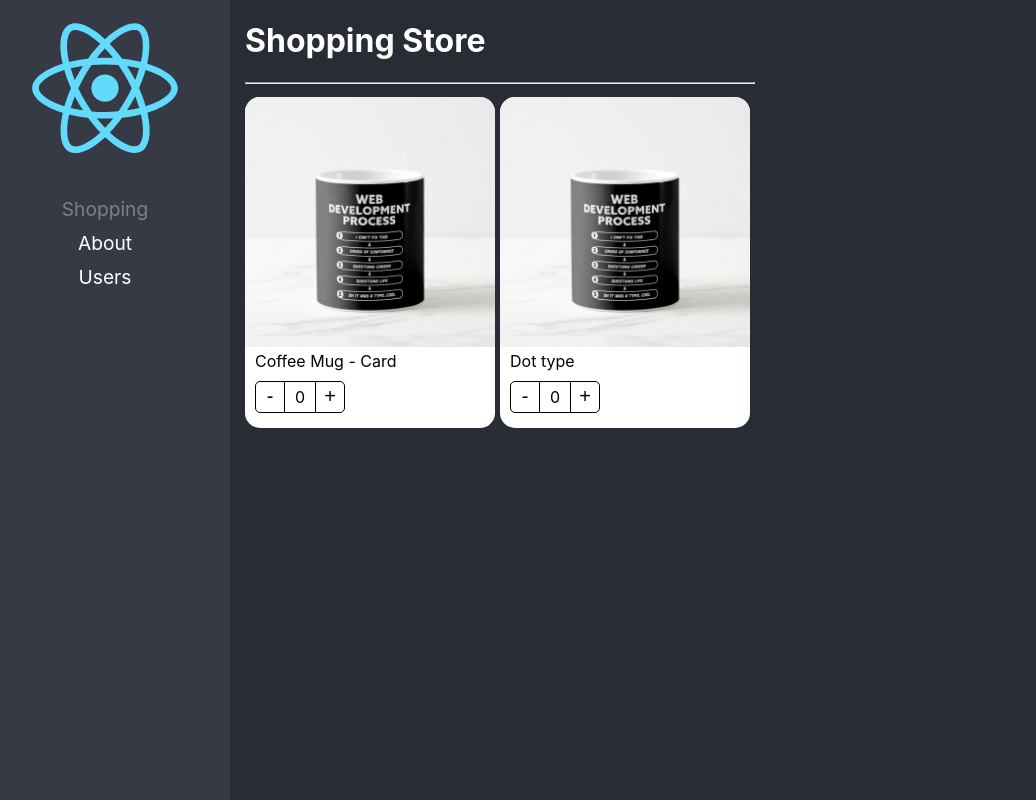
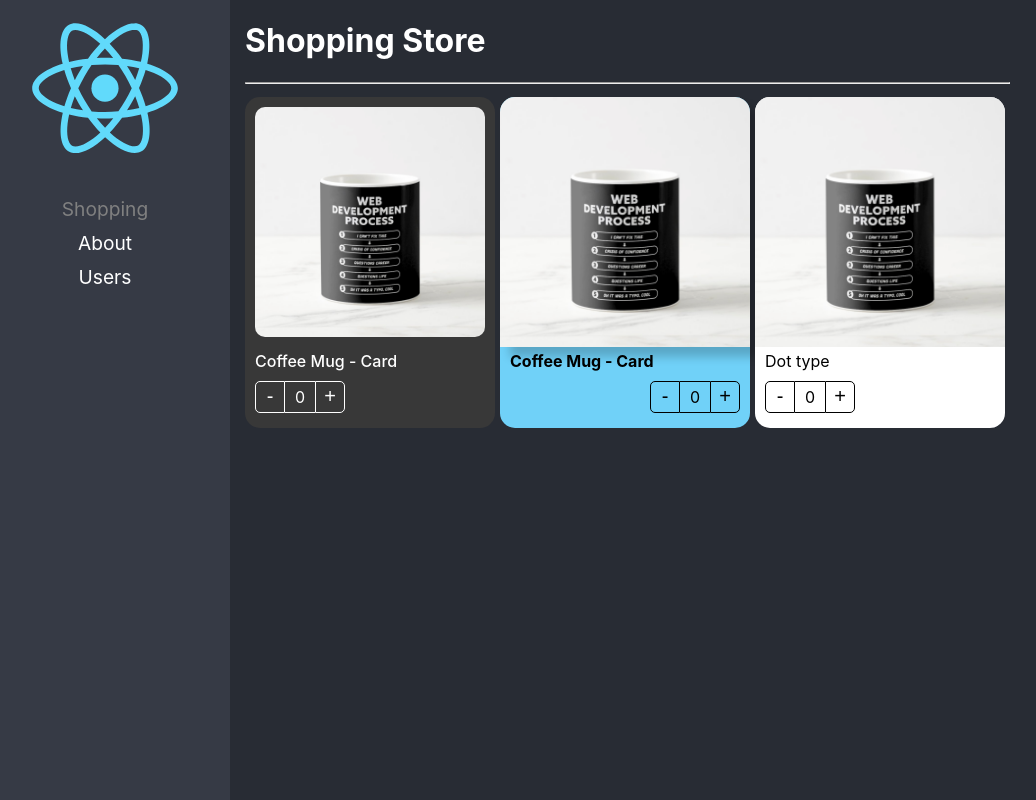
Before and after one commit to Ferch2109/react-pro, a React (Create React App) app in the folder 02-react-app/: page /home in a window 1280 px wide. Shown: the whole page, without its empty margins (20-1056 px from the left). Built offline with nearby package versions, Linux system fonts and the light colour scheme.

Commit message:
L6: Patrones de componentes - Extensible Styles

```diff
--- a/02-react-app/src/02-components-patterns/components/ProductButtons.tsx
+++ b/02-react-app/src/02-components-patterns/components/ProductButtons.tsx
@@ -1,13 +1,23 @@
-import { useContext } from "react";
-import { ProductContext } from "./ProductCard";
-import styles from '../styles/styles.module.css'
+import { CSSProperties, useContext } from 'react';
+import { ProductContext } from './ProductCard';
+import styles from '../styles/styles.module.css';
 
+export interface Props {
+	className?: string;
+	style?: CSSProperties;
+}
 
-export const ProductButtons = () => {
+export const ProductButtons = ({
+	className,
+	style
+}: Props) => {
 	const { counter, increaseBy } = useContext(ProductContext);
 
 	return (
-		<div className={styles.buttonsContainer}>
+		<div
+			className={`${styles.buttonsContainer} ${className}`}
+			style={style}
+		>
 			<button
 				className={styles.buttonMinus}
 				onClick={() => increaseBy(-1)}
@@ -22,5 +32,5 @@ export const ProductButtons = () => {
 				+
 			</button>
 		</div>
-	)
-}
+	);
+};
--- a/02-react-app/src/02-components-patterns/components/ProductCard.tsx
+++ b/02-react-app/src/02-components-patterns/components/ProductCard.tsx
@@ -1,27 +1,38 @@
-import React, { createContext } from 'react'
-import { useProduct } from '../hooks/useProduct'
-import { ProductContextProps, ProductCardProps } from '../interfaces/product.interface';
-import styles from '../styles/styles.module.css'
+import React, { CSSProperties, ReactElement, createContext } from 'react';
+import { useProduct } from '../hooks/useProduct';
+import { Product, ProductContextProps } from '../interfaces/product.interface';
+import styles from '../styles/styles.module.css';
 
 export const ProductContext = createContext({} as ProductContextProps);
 const { Provider } = ProductContext;
 
+export interface Props {
+	product: Product;
+	children?: ReactElement | ReactElement[];
+	className?: string;
+	style?: CSSProperties;
+}
+
 export const ProductCard = ({
 	children,
 	product,
-}: ProductCardProps) => {
-    const { counter, increaseBy } = useProduct();
+	className,
+	style
+}: Props) => {
+	const { counter, increaseBy } = useProduct();
 
-    return (
-		<Provider value={{
-			product,
-			counter,
-			increaseBy
-		}}>
-			<div className={styles.productCard}>
-				{ children }
-
-			</div>
+	return (
+		<Provider
+			value={{
+				product,
+				counter,
+				increaseBy,
+			}}
+		>
+			<div
+				className={`${styles.productCard} ${className}`}
+				style={style}
+			>{children}</div>
 		</Provider>
-  )
-}
+	);
+};
--- a/02-react-app/src/02-components-patterns/components/ProductImage.tsx
+++ b/02-react-app/src/02-components-patterns/components/ProductImage.tsx
@@ -1,16 +1,26 @@
-import { useContext } from "react";
+import { CSSProperties, useContext } from "react";
 import { ProductContext } from "./ProductCard";
 import noImage from '../assets/no-image.jpg'
 import styles from '../styles/styles.module.css'
 
-export const ProductImage = ({img}: {img?: string}) => {
+export interface Props {
+	img?: string;
+	className?: string;
+	style?: CSSProperties;
+}
+export const ProductImage = ({
+	img,
+	className,
+	style
+}: Props) => {
 	const { product } = useContext(ProductContext);
 
 	const image = (img ?? product.img) ?? noImage;
 
 	return (
 		<img
-			className={styles.productImg}
+			className={`${styles.productImg} ${className}`}
+			style={style}
 			src={image}
 			alt='Product'
 		/>
--- a/02-react-app/src/02-components-patterns/components/ProductTitle.tsx
+++ b/02-react-app/src/02-components-patterns/components/ProductTitle.tsx
@@ -1,14 +1,25 @@
-import { useContext } from "react";
-import { ProductContext } from "./ProductCard";
-import styles from '../styles/styles.module.css'
+import { CSSProperties, useContext } from 'react';
+import { ProductContext } from './ProductCard';
+import styles from '../styles/styles.module.css';
 
-
-export const ProductTitle = ({title}: {title?: string }) => {
+export interface Props {
+	title?: string;
+	className?: string;
+	style?: CSSProperties;
+}
+export const ProductTitle = ({
+	title,
+	className,
+	style
+}: Props) => {
 	const { product } = useContext(ProductContext);
 
 	return (
-		<span className={styles.productDescription}>
+		<span
+			className={`${styles.productDescription} ${className}`}
+			style={style}
+		>
 			{title ?? product.title}
 		</span>
-	)
-}
+	);
+};
--- a/02-react-app/src/02-components-patterns/pages/ShoppingPage.tsx
+++ b/02-react-app/src/02-components-patterns/pages/ShoppingPage.tsx
@@ -1,37 +1,70 @@
-import React from 'react'
-import ProductCard, { ProductButtons, ProductImage, ProductTitle } from '../components'
+import React from 'react';
+import ProductCard, {
+	ProductButtons,
+	ProductImage,
+	ProductTitle,
+} from '../components';
+import '../styles/custom-styles.css';
 
 const ShoppingPage = () => {
-
 	const product = {
 		id: '1',
 		title: 'Coffee Mug - Card',
 		img: './coffee-mug.png',
-    }
+	};
 
 	return (
 		<div>
 			<h1>Shopping Store</h1>
-            <hr/>
-            <div style={{
+			<hr />
+			<div
+				style={{
 					display: 'flex',
 					flexDirection: 'row',
-                flexWrap: 'wrap'
-            }}>
-                <ProductCard product={product}>
-                    <ProductImage/>
-                    <ProductTitle/>
-                    <ProductButtons/>
+					flexWrap: 'wrap',
+				}}
+			>
+				<ProductCard
+					product={product}
+					className='bg-dark text-white'
+				>
+					<ProductImage className='custom-image' />
+					<ProductTitle className='text-bold' />
+					<ProductButtons className='custom-buttons' />
+				</ProductCard>
+
+				<ProductCard
+					product={product}
+					style={{
+						backgroundColor: '#70D1F8',
+					}}
+				>
+					<ProductImage
+						style={{
+							boxShadow: '10px 10px 10px rgba(0,0,0,0.2)',
+						}}
+					/>
+					<ProductTitle
+                        style={{
+                            fontWeight: 'bold'
+                        }}
+                    />
+					<ProductButtons
+						style={{
+							display: 'flex',
+							justifyContent: 'end',
+						}}
+					/>
 				</ProductCard>
 
 				<ProductCard product={product}>
-                    <ProductCard.Image/>
-                    <ProductCard.Title title='Dot type'/>
-                    <ProductCard.Buttons/>
+					<ProductCard.Image />
+					<ProductCard.Title title='Dot type' />
+					<ProductCard.Buttons />
 				</ProductCard>
 			</div>
 		</div>
-    )
-}
+	);
+};
 
-export default ShoppingPage
+export default ShoppingPage;
--- /dev/null
+++ b/02-react-app/src/02-components-patterns/styles/custom-styles.css
@@ -0,0 +1,22 @@
+.bg-dark {
+	background-color: rgb(56, 56, 56);
+}
+
+.text-white {
+	color: white;
+}
+
+.text-bold {
+    font-weight: 500;
+}
+
+.custom-image {
+	border-radius: 20px;
+	padding: 10px;
+	width: calc(100% - 20px);
+}
+
+.custom-buttons button, .custom-buttons div {
+    color: white;
+    border-color: white;
+}
--- a/02-react-app/src/routes/Navigation.tsx
+++ b/02-react-app/src/routes/Navigation.tsx
@@ -42,8 +42,8 @@ const Navigation = () => {
                     <Route path='about' element={<h1>About Page</h1>}/>
                     <Route path='users' element={<h1>Users Page</h1>}/>
                     <Route path='home' element={<ShoppingPage/>}/>
-                    <Route path='/'>
-                        <Route path='*' element={<Navigate to='/home'/>}/>
+                    <Route path='*'>
+                        <Route path='*' element={<Navigate to='home'/>}/>
                     </Route>
 
                 </Routes>
```
Also changed, not shown: 02-react-app/src/02-components-patterns/interfaces/product.interface.ts (+9 -11 lines). Lines whose indentation alone changed are shown as unchanged.
